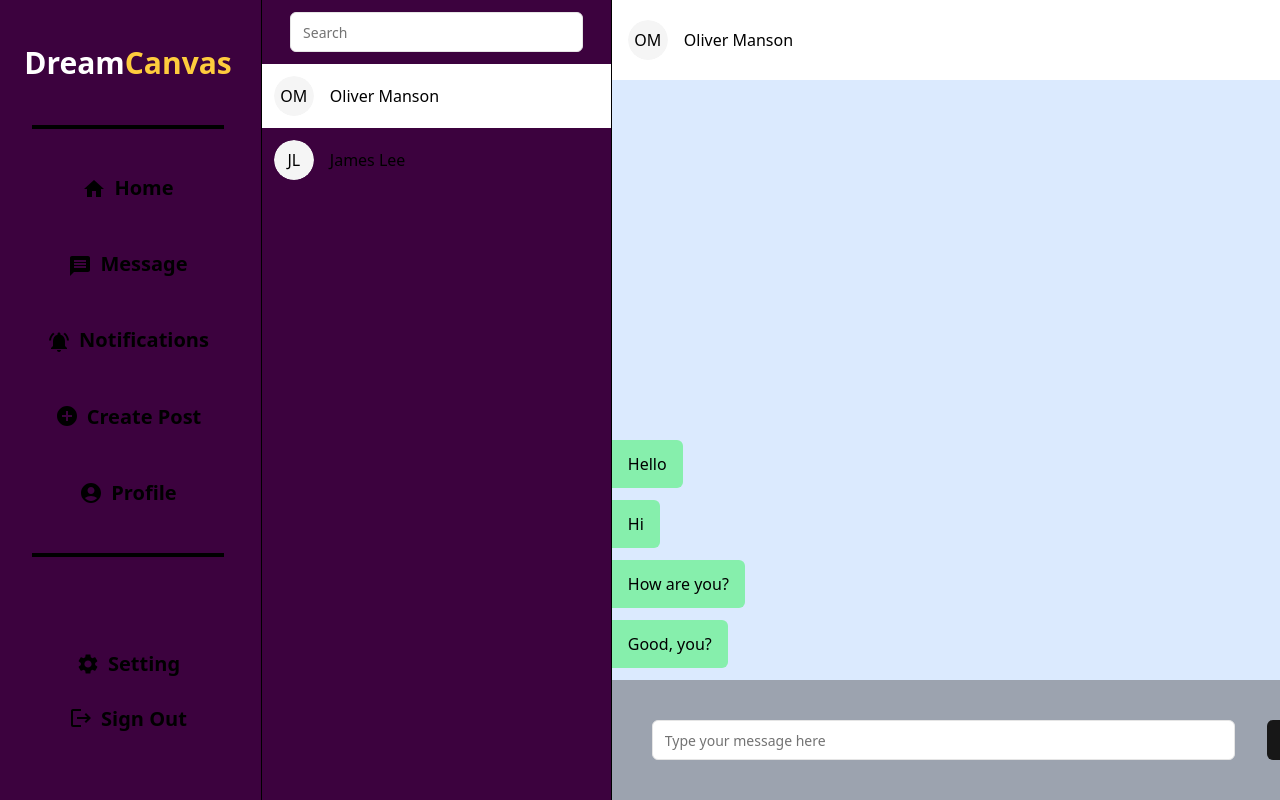
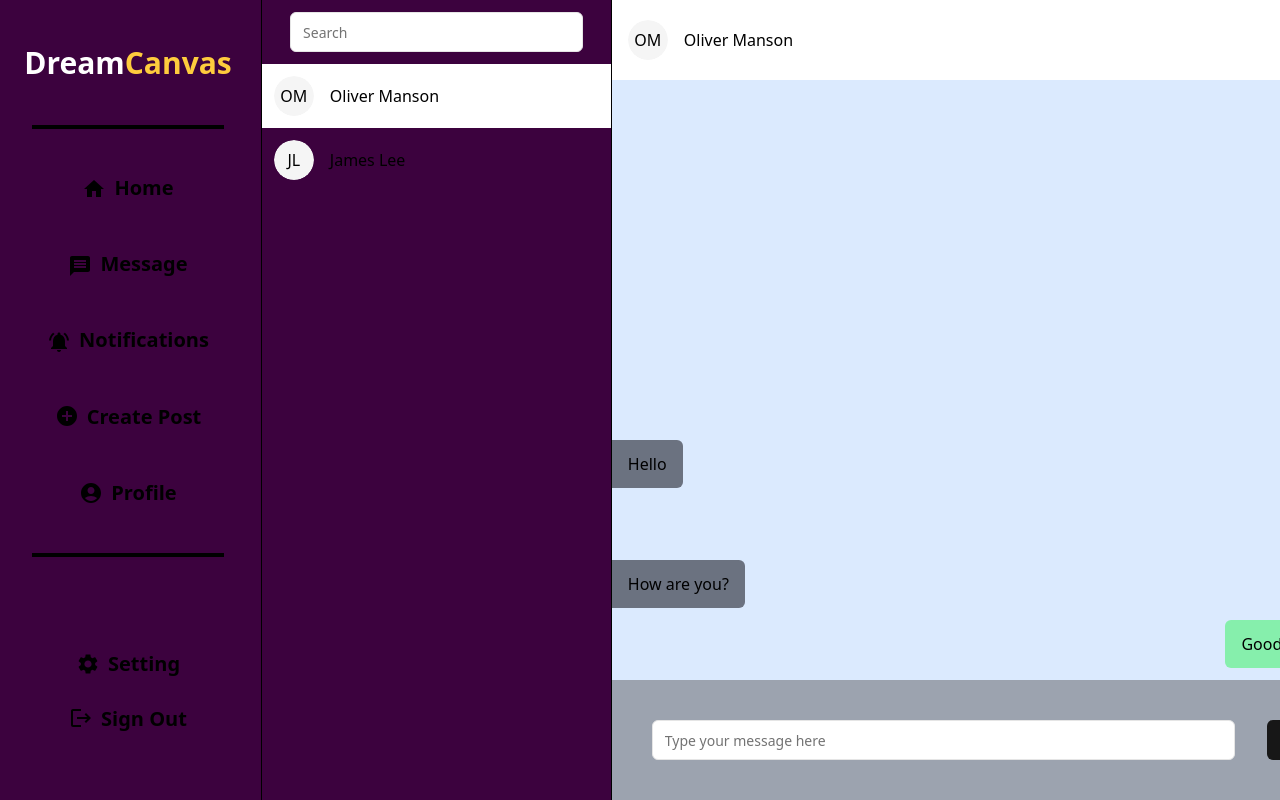
Before and after one commit to jameslee1237/DreamCanvas, a Next.js app: page /message/1 in a window 1280 px wide. Shown: the top 800 px of the page. Built offline with nearby package versions, Linux system fonts and the light colour scheme.

Commit message:
temporary alternating messages will enhance when working on backend

```diff
--- a/src/app/(home-like)/message/[messageId]/page.tsx
+++ b/src/app/(home-like)/message/[messageId]/page.tsx
@@ -50,8 +50,12 @@
                 </div>
             </div>
             <div className="flex flex-col-reverse space-y-3 space-y-reverse w-full h-[75vh] bg-blue-100">
-                {getConvo(messageId).map((msg: string) => (
-                    <div className="flex max-w-[60%] w-fit px-4 py-3 mb-3 bg-green-300 rounded-r-md">
+                {getConvo(messageId).map((msg: string, index: number) => (
+                    <div
+                        className={`flex max-w-[60%] w-fit px-4 py-3 mb-3
+                                    justify-${index %2 === 0 ? "start" : "end"}
+                                  ${index % 2 === 0 ? "bg-green-300 rounded-l-md ml-auto" : "bg-gray-500 rounded-r-md"}
+                                   `}>
                         {msg}
                     </div>
                 ))}
```
